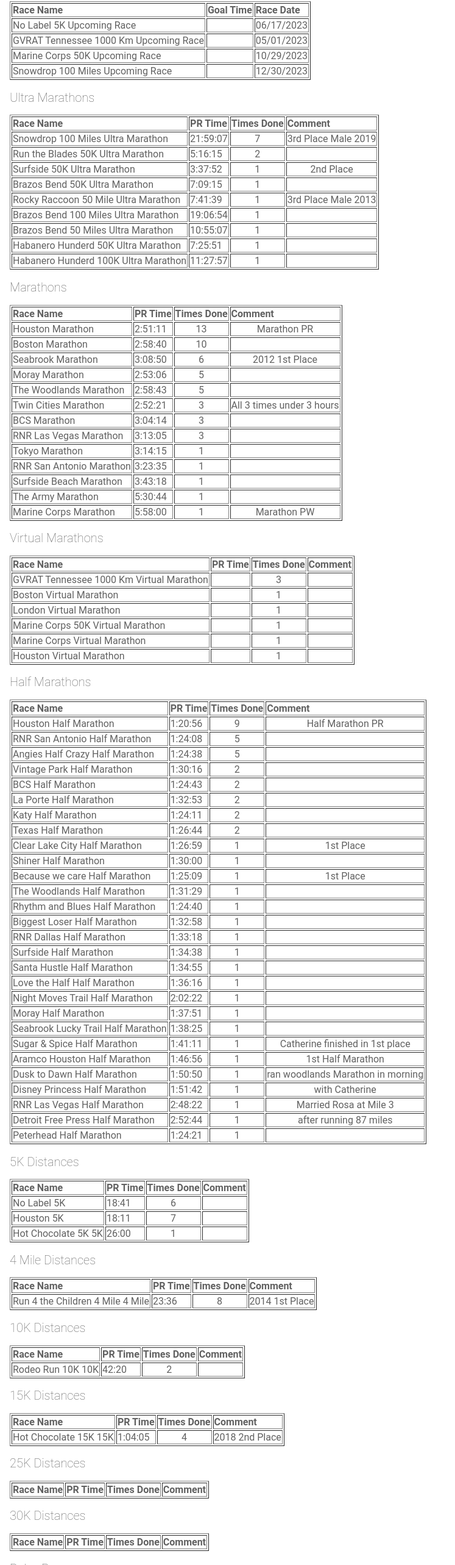
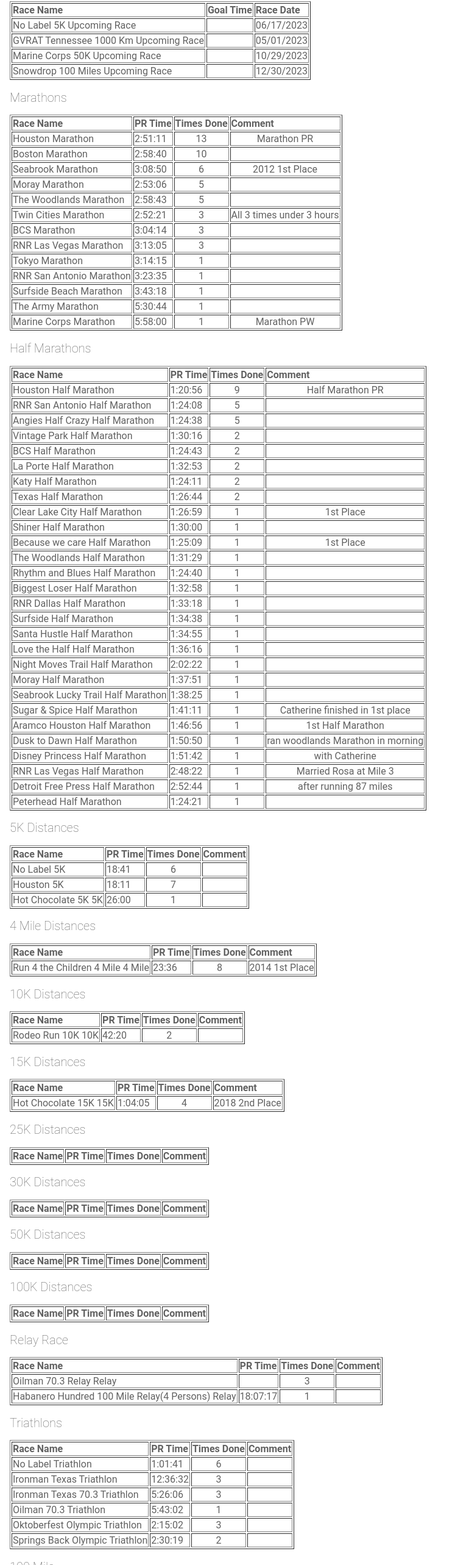
Before and after one commit to gchristie/rungogsrun, an Angular app: page / in a window 1280 px wide. Shown: the part 155-2721 px from the top of the page at 61% size, without its empty margins (0-747 px from the left). Built offline with nearby package versions, Linux system fonts and the light colour scheme.

Commit message:
1 file modified

```diff
--- a/src/app/marathon-list/marathon-list.component.html
+++ b/src/app/marathon-list/marathon-list.component.html
@@ -29,27 +29,7 @@
 </table>
 </DIV>
 
-<DIV id="UltraMarathon">
-<h2>Ultra Marathons</h2>
-<table border=1>
-<TR style='font-weight: bold' >
-  <TD >Race Name</TD>
-  <TD>PR Time</TD>
-  <TD>Times Done</TD>
-  <TD style="align:left">Comment</TD>
-</TR>
-<ng-container *ngFor="let race of racedata">
- <ng-container *ngIf="race.racetype=='Ultra Marathon'">
-<TR   >
-  <TD >{{ race.name }} {{ race.racetype }} </TD>
-  <TD>{{ race.PR }}</TD>
-  <TD align="center">{{ race.count }} </TD>
-  <TD align="center">{{ race.comment }} </TD>
-</TR>
-</ng-container>
-</ng-container>
-</table>
-</DIV>
+
 
 <DIV id="Marathon">
 <h2>Marathons</h2>
@@ -73,27 +53,7 @@
 </table>
 </DIV>
 
-<DIV id="VirtualMarathon">
-<h2>Virtual Marathons</h2>
-<table border=1>
-<TR style='font-weight: bold' >
-  <TD >Race Name</TD>
-  <TD>PR Time</TD>
-  <TD>Times Done</TD>
-  <TD style="align:left">Comment</TD>
-</TR>
-<ng-container *ngFor="let race of racedata">
- <ng-container *ngIf="race.racetype=='Virtual Marathon'">
-<TR   >
-  <TD >{{ race.name }} {{ race.racetype }} </TD>
-  <TD>{{ race.PR }}</TD>
-  <TD align="center">{{ race.count }} </TD>
-  <TD align="center">{{ race.comment }} </TD>
-</TR>
-</ng-container>
-</ng-container>
-</table>
-</DIV>
+
 
 <DIV id="HalfMarathon">
 <h2>Half Marathons</h2>
@@ -251,6 +211,50 @@
     </table>
   <DIV>
 
+  <DIV id="50K">
+  <h2>50K Distances</h2>
+  <table border=1>
+  <TR style='font-weight: bold' >
+    <TD >Race Name</TD>
+    <TD>PR Time</TD>
+    <TD style="align:center">Times Done</TD>
+    <TD style="align:left">Comment</TD>
+  </TR>
+  <ng-container *ngFor="let race of racedata">
+    <ng-container *ngIf="race.racetype=='50K'">
+  <TR>
+    <TD>{{ race.name}} {{ race.racetype }}  </TD>
+    <TD>{{ race.PR }}</TD>
+    <TD align="center">{{ race.count }} </TD>
+    <TD align="center">{{ race.comment }} </TD>
+  </TR>
+  </ng-container>
+  </ng-container>
+  </table>
+<DIV>
+
+<DIV id="100K">
+<h2>100K Distances</h2>
+<table border=1>
+<TR style='font-weight: bold' >
+  <TD >Race Name</TD>
+  <TD>PR Time</TD>
+  <TD style="align:center">Times Done</TD>
+  <TD style="align:left">Comment</TD>
+</TR>
+<ng-container *ngFor="let race of racedata">
+  <ng-container *ngIf="race.racetype=='100K'">
+<TR>
+  <TD>{{ race.name}} {{ race.racetype }}  </TD>
+  <TD>{{ race.PR }}</TD>
+  <TD align="center">{{ race.count }} </TD>
+  <TD align="center">{{ race.comment }} </TD>
+</TR>
+</ng-container>
+</ng-container>
+</table>
+<DIV>
+
 
     <DIV id="Relay">
       <h2>Relay Race</h2>
@@ -296,3 +300,49 @@
 </ng-container>
 </table>
 <DIV>
+
+<DIV id="100Mile">
+<h2>100 Mile</h2>
+<table border=1>
+<TR style='font-weight: bold' >
+  <TD >Race Name</TD>
+  <TD>PR Time</TD>
+  <TD>Times Done</TD>
+  <TD style="align:left">Comment</TD>
+</TR>
+<ng-container *ngFor="let race of racedata">
+ <ng-container *ngIf="race.racetype=='100Mile'">
+<TR   >
+  <TD >{{ race.name }} {{ race.racetype }} </TD>
+  <TD>{{ race.PR }}</TD>
+  <TD align="center">{{ race.count }} </TD>
+  <TD align="center">{{ race.comment }} </TD>
+</TR>
+</ng-container>
+</ng-container>
+</table>
+</DIV>
+
+
+
+<DIV id="VirtualMarathon">
+<h2>Virtual Marathons</h2>
+<table border=1>
+<TR style='font-weight: bold' >
+  <TD >Race Name</TD>
+  <TD>PR Time</TD>
+  <TD>Times Done</TD>
+  <TD style="align:left">Comment</TD>
+</TR>
+<ng-container *ngFor="let race of racedata">
+ <ng-container *ngIf="race.racetype=='Virtual Marathon'">
+<TR   >
+  <TD >{{ race.name }} {{ race.racetype }} </TD>
+  <TD>{{ race.PR }}</TD>
+  <TD align="center">{{ race.count }} </TD>
+  <TD align="center">{{ race.comment }} </TD>
+</TR>
+</ng-container>
+</ng-container>
+</table>
+</DIV>
```
